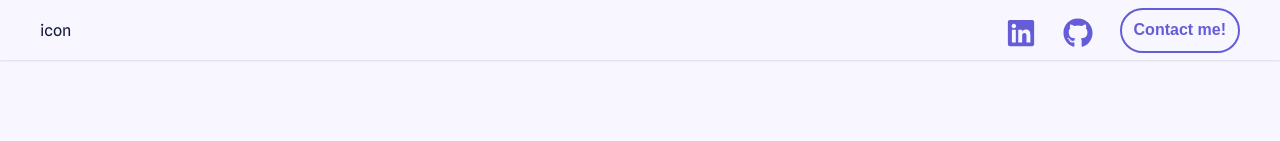
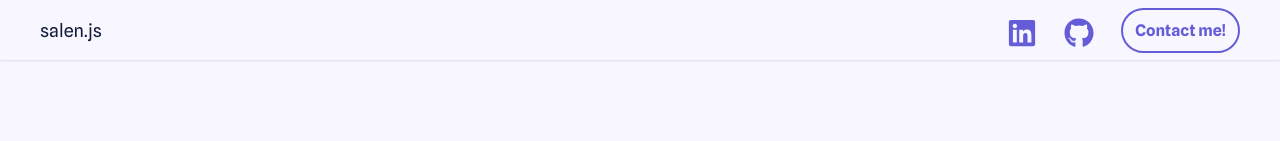
Before and after one commit to jsalen/personal-portfolio, a React (Create React App) app: page / in a window 1280 px wide. Shown: the top 141 px of the page. Built offline with nearby package versions, Linux system fonts and the light colour scheme.

Commit message:
fix button styling to add href

```diff
--- a/src/components/Button/styles.js
+++ b/src/components/Button/styles.js
@@ -1,15 +1,18 @@
 import styled from 'styled-components'
 
-export const Btn = styled.button`
+export const Btn = styled.a`
   width: 100%;
   height: 45px;
   padding: 6px 12px;
+  display: grid;
+  place-items: center;
+  text-align: center;
+  color: #645dd7;
+  font-size: 1.6rem;
+  font-weight: bold;
   border: 2px solid #645dd7;
   border-radius: 24px;
   background-color: #f8f7ff;
-  color: #645dd7;
-  font-size: 1.6rem;
-  font-weight: bold;
   cursor: pointer;
   transition: all 0.2s ease;
 
--- a/src/components/Navigation/index.js
+++ b/src/components/Navigation/index.js
@@ -1,21 +1,27 @@
 import { Button } from '../Button'
 
 import { FaLinkedin, FaGithub } from 'react-icons/fa'
-import { Nav } from './styles'
+import { Link, Nav } from './styles'
 
 export const Navigation = () => {
   return (
     <Nav>
-      <a
+      <Link
         href='https://www.linkedin.com/in/salenjs/'
         target='_blank'
         rel='noreferrer'
+        responsive
       >
         <FaLinkedin />
-      </a>
-      <a href='https://github.com/jsalen' target='_blank' rel='noreferrer'>
+      </Link>
+      <Link
+        href='https://github.com/jsalen'
+        target='_blank'
+        rel='noreferrer'
+        responsive
+      >
         <FaGithub />
-      </a>
+      </Link>
       <Button>Contact me!</Button>
     </Nav>
   )
--- a/src/components/Navigation/styles.js
+++ b/src/components/Navigation/styles.js
@@ -1,11 +1,15 @@
-import styled from 'styled-components'
+import styled, { css } from 'styled-components'
 
 export const Nav = styled.nav`
   display: flex;
   align-items: center;
   gap: 32px;
+`
 
-  a {
+export const Link = styled.a`
+  ${(props) =>
+    props.responsive &&
+    css`
       display: none;
       width: 25px;
       height: 25px;
@@ -18,11 +22,9 @@ export const Nav = styled.nav`
       &:hover {
         color: #4b44bb;
       }
-  }
+    `}
 
   @media (min-width: 480px) {
-    a {
     display: block;
   }
-  }
 `
--- a/src/containers/Contact/styles.js
+++ b/src/containers/Contact/styles.js
@@ -23,7 +23,7 @@ export const Container = styled.section`
     line-height: 2.2rem;
   }
 
-  & button {
+  & a {
     width: 80%;
     max-width: 280px;
   }
--- a/src/containers/Header/index.js
+++ b/src/containers/Header/index.js
@@ -5,7 +5,7 @@ import { Container } from './styles'
 export const Header = () => {
   return (
     <Container>
-      <p>icon</p>
+      <p>salen.js</p>
       <Navigation />
     </Container>
   )
--- a/src/containers/Header/styles.js
+++ b/src/containers/Header/styles.js
@@ -11,7 +11,7 @@ export const Container = styled.header`
   display: flex;
   justify-content: space-between;
   align-items: center;
-  font-size: 1.6rem;
+  font-size: 1.8rem;
   background-color: #f8f7ff;
   box-shadow: 0 0 3px rgba(0, 0, 0, 0.2);
 `
```
Lines whose indentation alone changed are shown as unchanged.
